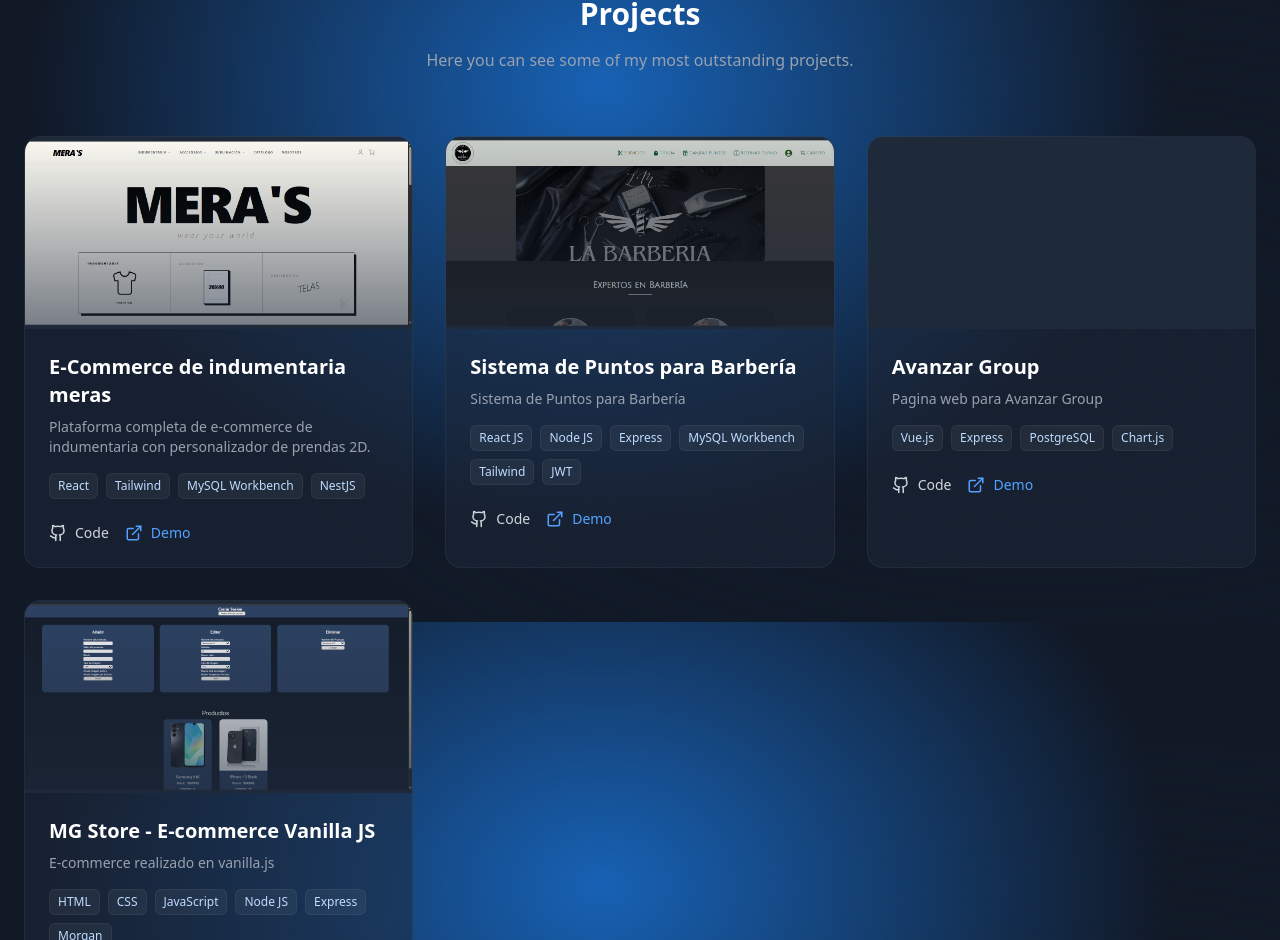
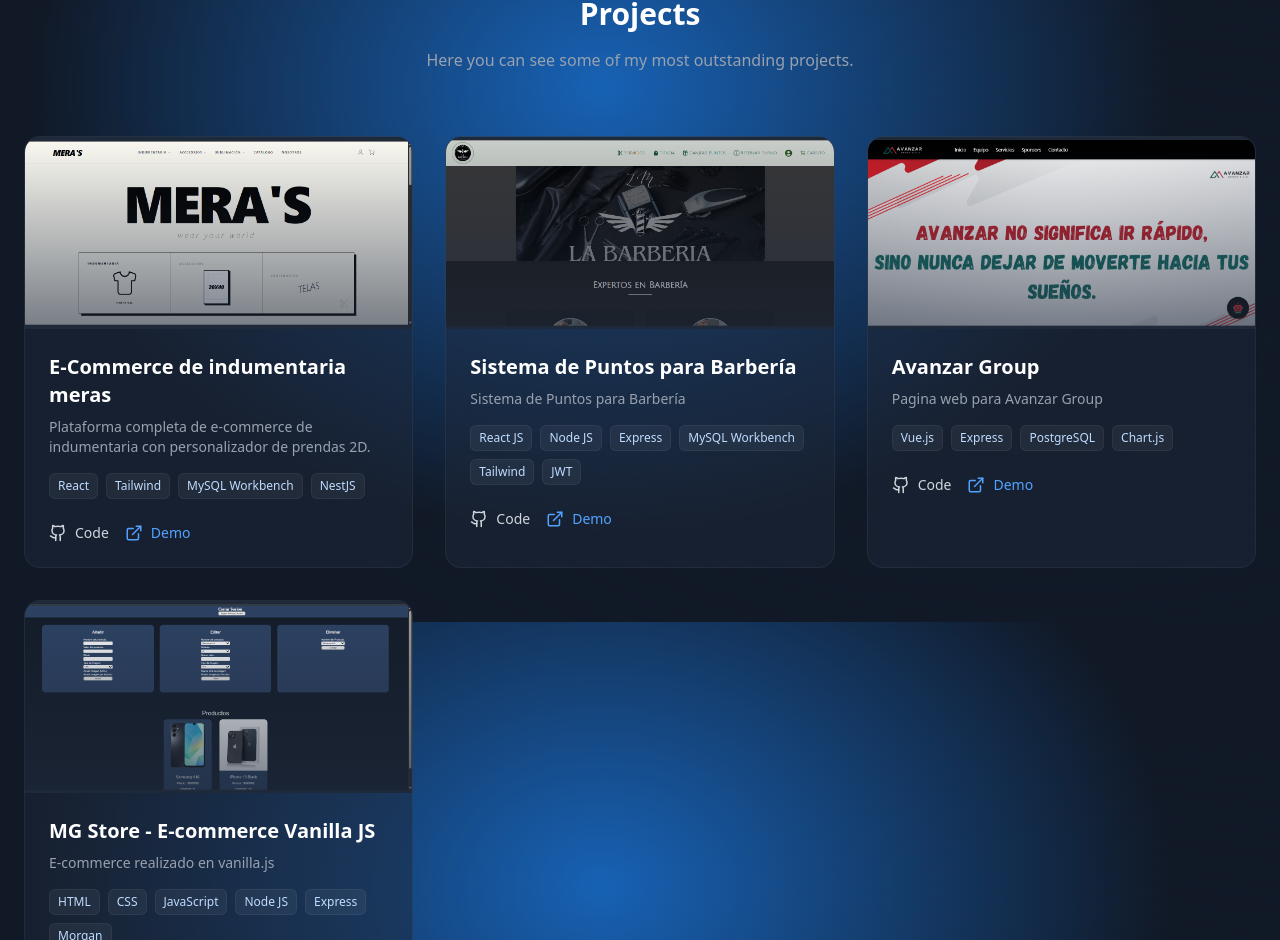
Before and after one commit to martingarcia1/portaFolio, a React (Vite) app: page / in a window 1280 px wide. Shown: the part 1778-2718 px from the top of the page. Built offline with nearby package versions, Linux system fonts and the light colour scheme.

Commit message:
fix: proyectos

```diff
--- a/src/app/components/projects.jsx
+++ b/src/app/components/projects.jsx
@@ -5,6 +5,7 @@
 import barberiaLM from "../../assets/image copy.png";
 import { image } from 'motion/react-client';
 import ecommerce from "../../assets/mg.png";
+import avanzar from "../../assets/avanzar.png";
 
 const Projects = () => {
     const { t } = useTranslation();
@@ -27,7 +28,8 @@
             title: "Avanzar Group",
             tech: ["Vue.js", "Express", "PostgreSQL", "Chart.js"],
             desc: "Pagina web para Avanzar Group",
-            links: { github: "https://github.com/martingarcia1/avanzar-web", demo: "#" }
+            links: { github: "https://github.com/martingarcia1/avanzar-web", demo: "https://avanzar-web.vercel.app" },
+            image: avanzar
         },
         {
             title: "MG Store - E-commerce Vanilla JS",
```
Also changed, not shown: src/assets/avanzar.png (added).
